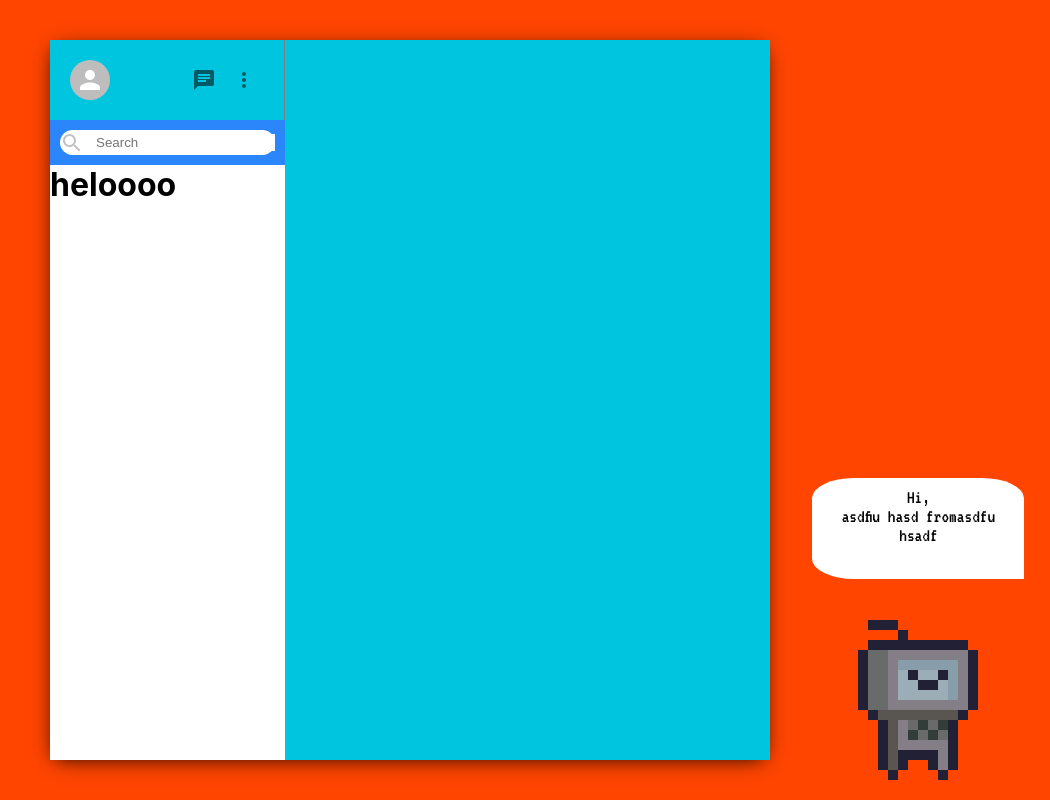
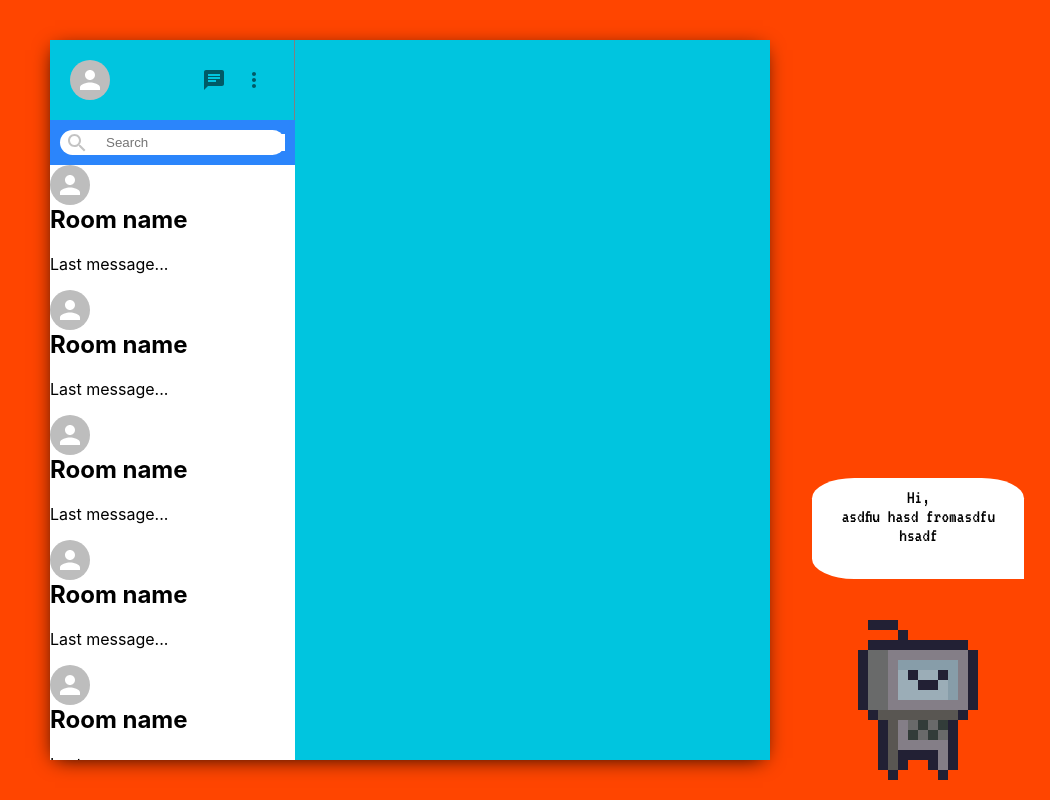
Before and after one commit to craftman01/Moodchat, a React (Create React App) app: page / in a window 1280 px wide. Shown: the whole page, without its empty margins (230-1280 px from the left). Built offline with nearby package versions, Linux system fonts and the light colour scheme.

Commit message:
add avatar and room name

```diff
--- a/src/Components/Sidebar.js
+++ b/src/Components/Sidebar.js
@@ -31,6 +31,11 @@ function Sidebar() {
 
         <div className="sidebar_chats">
             <SidebarChat/>
+            <SidebarChat/>
+            <SidebarChat/>
+            <SidebarChat/>
+            <SidebarChat/>
+            <SidebarChat/>
 
         </div>
 
--- a/src/Components/SidebarChat.js
+++ b/src/Components/SidebarChat.js
@@ -1,10 +1,15 @@
  import React from 'react'
  import '../SidebarChat.css'
+ import {Avatar} from "@mui/material"
 
  function SidebarChat() {
    return (
      <div className='sidebarchat'>
-          <h1>heloooo</h1>
+          <Avatar />
+          <div className='sidebarchat_info'>
+            <h2>Room name</h2>
+            <p>Last message...</p>
+          </div>
 
      </div>
    )
--- a/src/Sidebar.css
+++ b/src/Sidebar.css
@@ -46,6 +46,7 @@
 
 }
 .sidebar_searchContainer > .MuiSvgIcon-root{
+    padding: 5px;
         color: rgb(195, 195, 195);
 }
 
@@ -55,5 +56,5 @@
 
 
     background-color: rgb(255, 255, 255);
-    /* overflow: scroll; */
+      overflow: scroll;
 }
```
